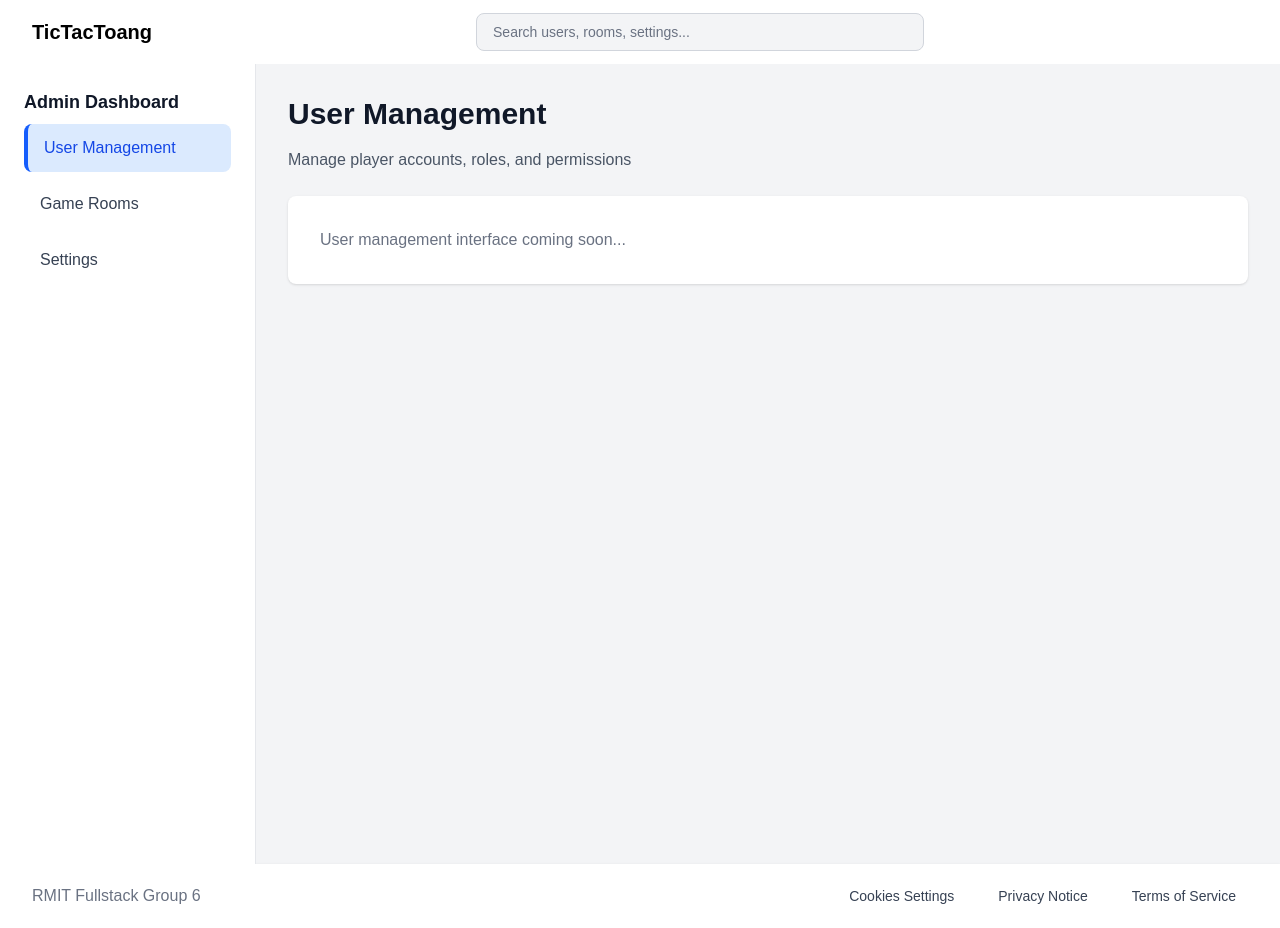
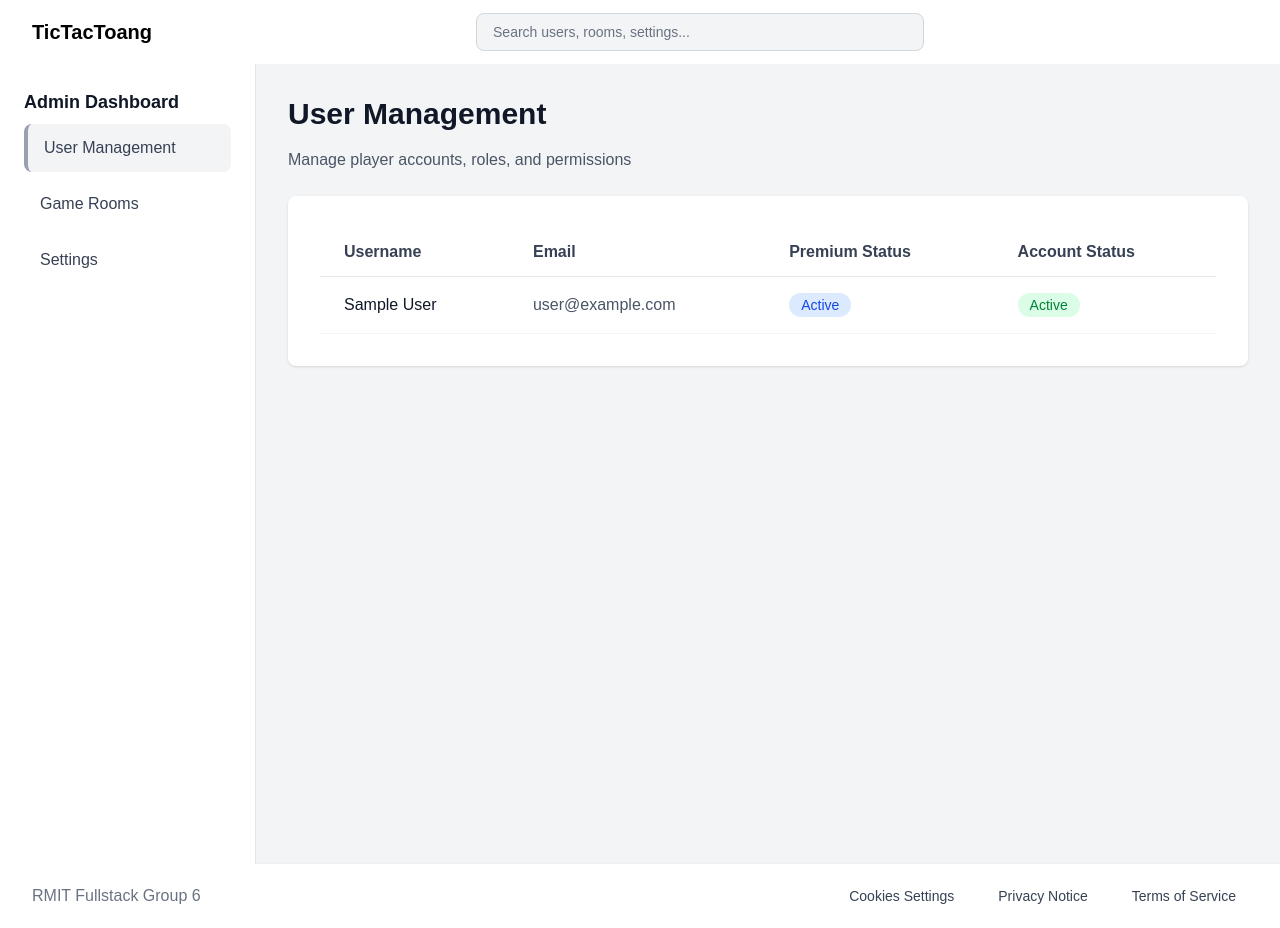
Before and after one commit to RMIT-Full-Stack-Development-2026A/Group6, a Next.js app: page /admin in a window 1280 px wide. Built offline with nearby package versions, Linux system fonts and the light colour scheme.

Commit message:
populate user management tab

```diff
--- a/src/app/admin/page.tsx
+++ b/src/app/admin/page.tsx
@@ -21,8 +21,31 @@ export default function AdminPage() {
             <h2 className="text-3xl font-bold text-gray-900 mb-4">User Management</h2>
             <p className="text-gray-600 mb-6">Manage player accounts, roles, and permissions</p>
             <div className="bg-white rounded-lg shadow p-8">
-              <p className="text-gray-500">User management interface coming soon...</p>
-              {/* TODO: Add user list table, search, filters, edit/delete actions */}
+              <div className="overflow-x-auto">
+                <table className="w-full">
+                  <thead>
+                    <tr className="border-b border-gray-200">
+                      <th className="text-left px-6 py-3 font-semibold text-gray-700">Username</th>
+                      <th className="text-left px-6 py-3 font-semibold text-gray-700">Email</th>
+                      <th className="text-left px-6 py-3 font-semibold text-gray-700">Premium Status</th>
+                      <th className="text-left px-6 py-3 font-semibold text-gray-700">Account Status</th>
+                    </tr>
+                  </thead>
+                  <tbody>
+                    {/* This is just a sample row - replace with actual user data */}
+                    <tr className="border-b border-gray-100 hover:bg-gray-50">
+                      <td className="px-6 py-4 text-gray-900">Sample User</td>
+                      <td className="px-6 py-4 text-gray-600">user@example.com</td>
+                      <td className="px-6 py-4">
+                        <span className="px-3 py-1 bg-blue-100 text-blue-700 rounded-full text-sm font-medium">Active</span>
+                      </td>
+                      <td className="px-6 py-4">
+                        <span className="px-3 py-1 bg-green-100 text-green-700 rounded-full text-sm font-medium">Active</span>
+                      </td>
+                    </tr>
+                  </tbody>
+                </table>
+              </div>
             </div>
           </div>
         );
@@ -55,9 +78,9 @@ export default function AdminPage() {
 
   return (
     <div className="min-h-screen bg-gray-100">
-      {/* Main Content - Two Column Layout */}
+
       <div className="flex h-screen">
-        {/* Left Sidebar - 1/5 width */}
+
         <div className="w-1/5 bg-white border-r border-gray-200 overflow-y-auto">
           <nav className="p-6">
             <h3 className="text-lg font-bold text-gray-900 mb-2">
@@ -70,7 +93,7 @@ export default function AdminPage() {
                   onClick={() => setActiveTab(tab.id)}
                   className={`w-full text-left px-4 py-3 rounded-lg font-medium transition-colors ${
                     activeTab === tab.id
-                      ? "bg-blue-100 text-blue-700 border-l-4 border-blue-600"
+                      ? "bg-gray-100 text-gray-700 border-l-4 border-gray-400"
                       : "text-gray-700 hover:bg-gray-100"
                   }`}
                 >
@@ -81,7 +104,6 @@ export default function AdminPage() {
           </nav>
         </div>
 
-        {/* Right Content Area - 4/5 width */}
         <div className="flex-1 overflow-y-auto p-8">
           {renderContent()}
         </div>
```
